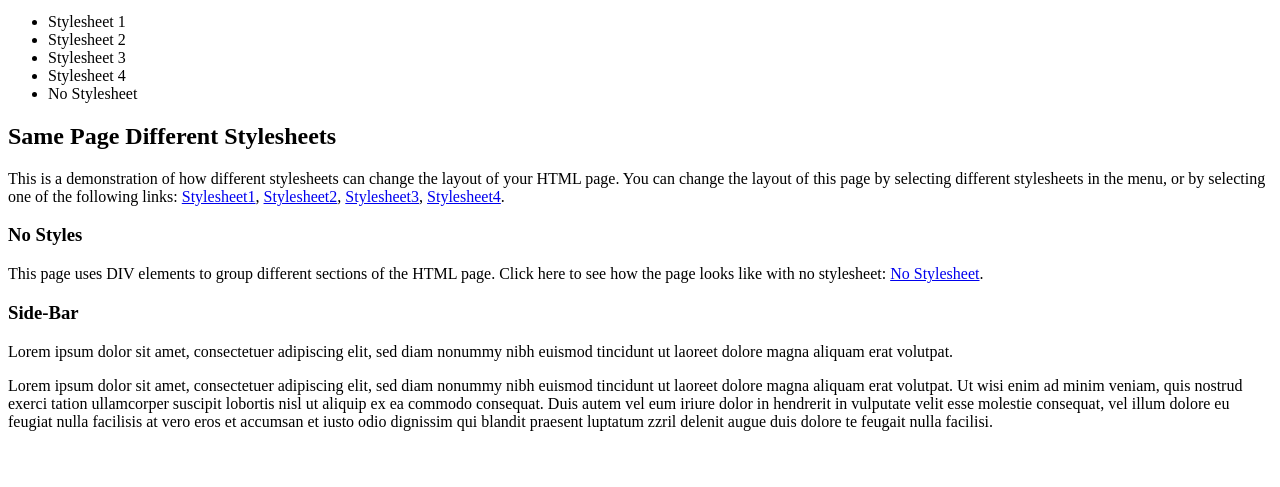
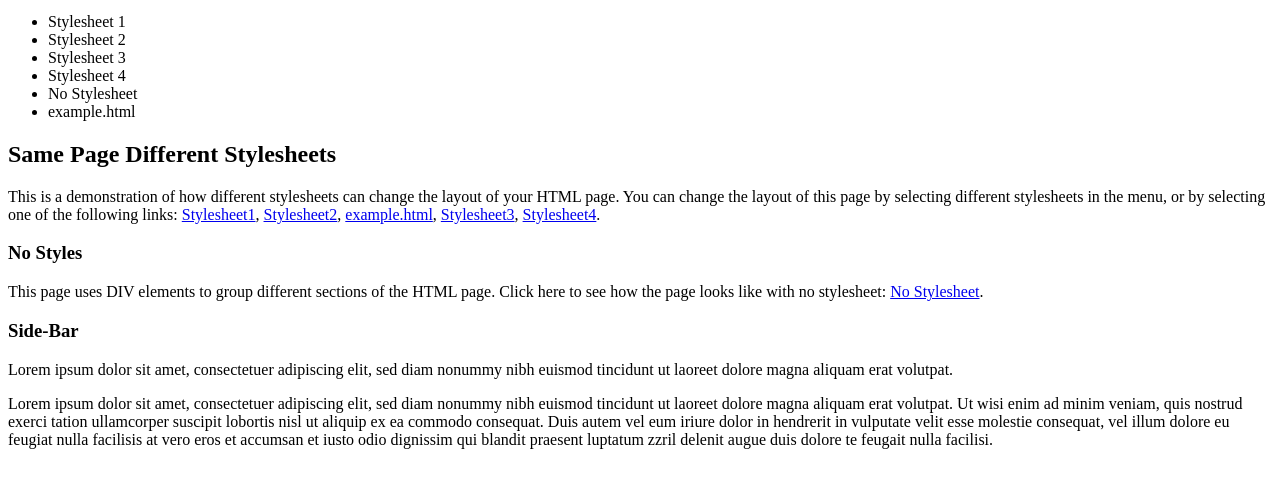
Before and after one commit to orineoguri02/OSS-2, a plain HTML site: page index.html in a window 1280 px wide. Shown: the part 101-588 px from the top of the page. Drawn offline with Linux system fonts and the light colour scheme.

Commit message:
example.html add

```diff
--- a/index.html
+++ b/index.html
@@ -18,12 +18,15 @@
       <li>Stylesheet 3</li>
       <li>Stylesheet 4</li>
       <li onclick="window.location.href='index.html'">No Stylesheet</li>
+            <li onclick="window.location.href='example.html'">example.html</li>
+
     </ul>
 
     <h2>Same Page Different Stylesheets</h2>
     <p>This is a demonstration of how different stylesheets can change the layout of your HTML page. You can change the layout of this page by selecting different stylesheets in the menu, or by selecting one of the following links:
     <a href="style1.html">Stylesheet1</a>,
     <a href="style2.html">Stylesheet2</a>,
+    <a href="example.html">example.html</a>,
     <a href="#">Stylesheet3</a>,
     <a href="#">Stylesheet4</a>.</p>
 
```
